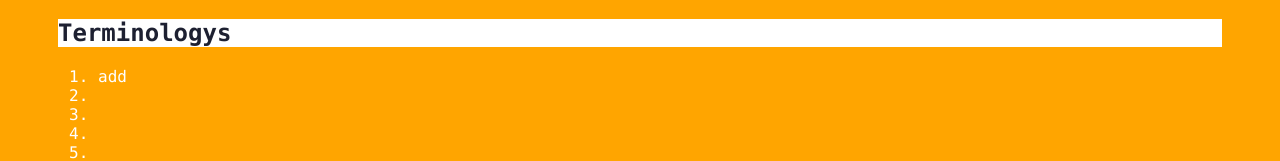
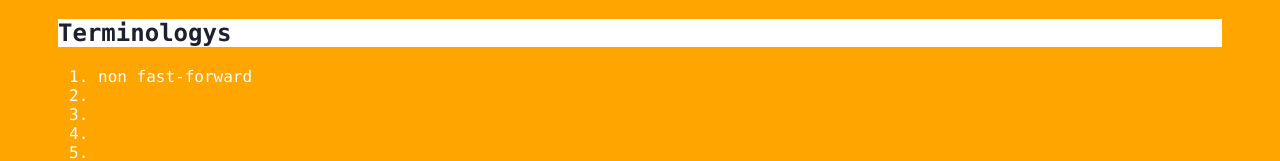
Before and after one commit to git201912/git_learning, a plain HTML site: page index.html in a window 1280 px wide. Both pictures are taken after a click on the element "Terminologys". Shown: the part 226-387 px from the top of the page. Drawn offline with Linux system fonts and the light colour scheme.

Commit message:
Add non fast-forward

```diff
--- a/index.html
+++ b/index.html
@@ -14,7 +14,7 @@
         <div class="accordion"><h1>Terminologys</h1></div>
             <div class="panel">
                 <ol>
-                    <li>add</li>
+                    <li>non fast-forward</li>
                     <li></li>
                     <li></li>
                     <li></li>
```
